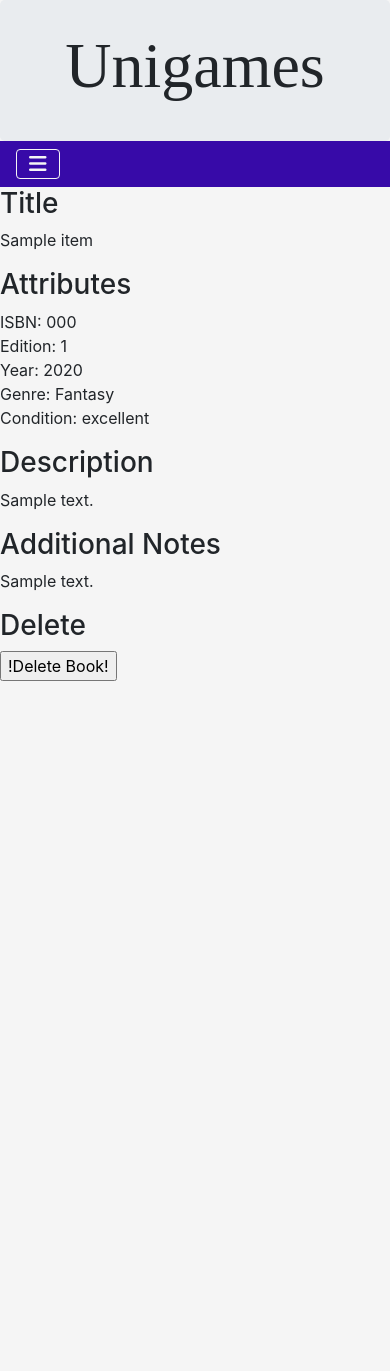
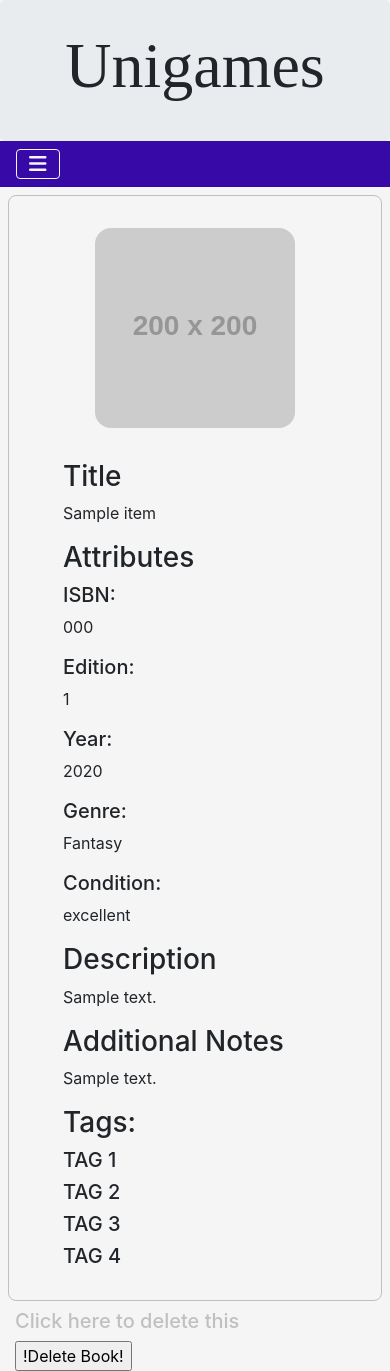
Before and after one commit to sirmiggles/project-dragon, a Django app: page /library/book/1/ in a window 390 px wide. Before the commit the page ends 681 px from the top, so only its background shows below. Run offline with Django 3.2, Linux system fonts and the light colour scheme; tables that the repository leaves empty hold one stand-in row (values such as "Sample post"); grey boxes labelled with a size stand in for pictures from a placeholder-image service; some libraries are stand-ins or nearby versions; some web fonts are replaced.

Commit message:
Update book display page, incl. mobile page

```diff
--- /dev/null
+++ b/src/dragon/dragon/static/dragon/book_detail.css
@@ -0,0 +1,41 @@
+#item-details {
+    margin: 0.5rem;
+    padding: 1.5rem;
+    padding-top: 2rem;
+    border: 1px solid silver;
+    border-radius: 0.5rem;
+}
+
+#book-img {
+    display: block;
+    margin: auto;
+    margin-bottom: 2rem;
+    border-radius: 1rem;
+}
+
+#book-isbn {
+    margin: 0;
+    padding: 0;
+}
+
+.item-attributes {
+    border-left: 1px solid silver;
+}
+
+
+.item-delete-message {
+    color: silver;
+}
+
+/*  Media queries for mobile display  */
+/*  Up to 576px wide displays, will be mobile  */
+/*  As per Bootstrap 4's size viewport specifications  */
+@media screen and (max-width: 576px) {
+    #book-img {
+        size: auto;
+    }
+
+    .item-attributes {
+        border-left: none;
+    }
+}
--- a/src/dragon/library/templates/library/book_detail.html
+++ b/src/dragon/library/templates/library/book_detail.html
@@ -1,40 +1,94 @@
 {% extends "dragon/base.html" %}
 
 {% block title %}{{ block.super }} - {{ book.name }}{% endblock %}
+{% load static %}
+{% block page-styles %}
+<link rel="stylesheet" type="text/css" href="{% static 'dragon/book_detail.css' %}">
+{% endblock %}
 
 {% block content %}
+<div class="d-md-flex" id="item-details">
+  <!--  Left column of item page  -->
+  <div class="d-flex col-12 col-md-4 flex-column">
+    <div class="container-fluid">
+      <img id="book-img" src="https://dummyimage.com/200x200/d6d6d6.png&text=[INSERT+IMAGE+HERE]"/>
+    </div>
+
+    <div class="container-fluid">
       <h3>Title</h3>
       <p>{{ book.name }}</p>
+    </div>
+  </div>
+  <!--  Right column of item page  -->
+  <div class="container-fluid">
+    <div class="container-fluid item-attributes">
+      <h3 class="attr-header">Attributes</h3>
+      <div class="d-flex p-0 flex-column flex-md-row" id="book-isbn">
+        <div class="p-0 col-6">
+          <h5>ISBN:</h5>
+        </div>
+        <div class="p-0 col-6">
+          <p>{{ book.isbn }}</p>
+        </div>
+      </div>
+      <div class="d-flex flex-column flex-md-row">
+        <div class="p-0 col-12 col-md-3">
+          <h5>Edition:</h5>
+          <p>{{ book.edition }}</p>
+        </div>
+        <div class="p-0 col-12 col-md-3">
+          <h5>Year:</h5>
+          <p>{{ book.year }}</p>
+        </div>
+        <div class="p-0 col-12 col-md-3">
+          <h5>Genre:</h5>
+          <p>{{ book.get_genre_display }}</p>
+        </div>
+        <div class="p-0 col-12 col-md-3">
+          <h5>Condition:</h5>
+          <p>{{ book.get_condition_display }}</p>
+        </div>
+      </div>
 
-    <h3>Attributes</h3>
-    <p>
-        ISBN: {{ book.isbn }}<br>
-        Edition: {{ book.edition }}<br>
-        Year: {{ book.year }}<br>
-        Genre: {{ book.get_genre_display }}<br>
-        Condition: {{ book.get_condition_display }}
-    </p>
-
-
-    <h3>Description</h3>
+      <h3 class="attr-header">Description</h3>
       {% if book.description != '' %}
-
       <p>{{ book.description }}</p>
       {% else %}
       <p>No description given</p>
       {% endif %}
 
-    <h3>Additional Notes</h3>
+      <h3 class="attr-header">Additional Notes</h3>
       {% if book.notes != '' %}
-
       <p>{{ book.notes }}</p>
       {% else %}
       <p>No notes given</p>
       {% endif %}
 
-    <h3>Delete</h3>
+      <h3>Tags:</h3>
+      <div class="p-0 d-flex flex-column flex-md-row">
+        <div class="p-0 col-12 col-md-2 item-tag">
+          <h5>TAG 1</h5>
+        </div>
+        <div class="p-0 col-12 col-md-2 item-tag">
+          <h5>TAG 2</h5>
+        </div>
+        <div class="p-0 col-12 col-md-2 item-tag">
+          <h5>TAG 3</h5>
+        </div>
+        <div class="p-0 col-12 col-md-2 item-tag">
+          <h5>TAG 4</h5>
+        </div>
+      </div>
+    </div>
+  </div>
+</div>
+
+<div class="container-fluid">
+<h5 class="item-delete-message">Click here to delete this</h5>
 <form action="{% url 'library:remove_book' book.id %}" method="post">
   <input type="submit" value="!Delete Book!">
   {% csrf_token %}
 </form>
+</div>
+
 {% endblock %}
```
Lines whose indentation alone changed are shown as unchanged.
